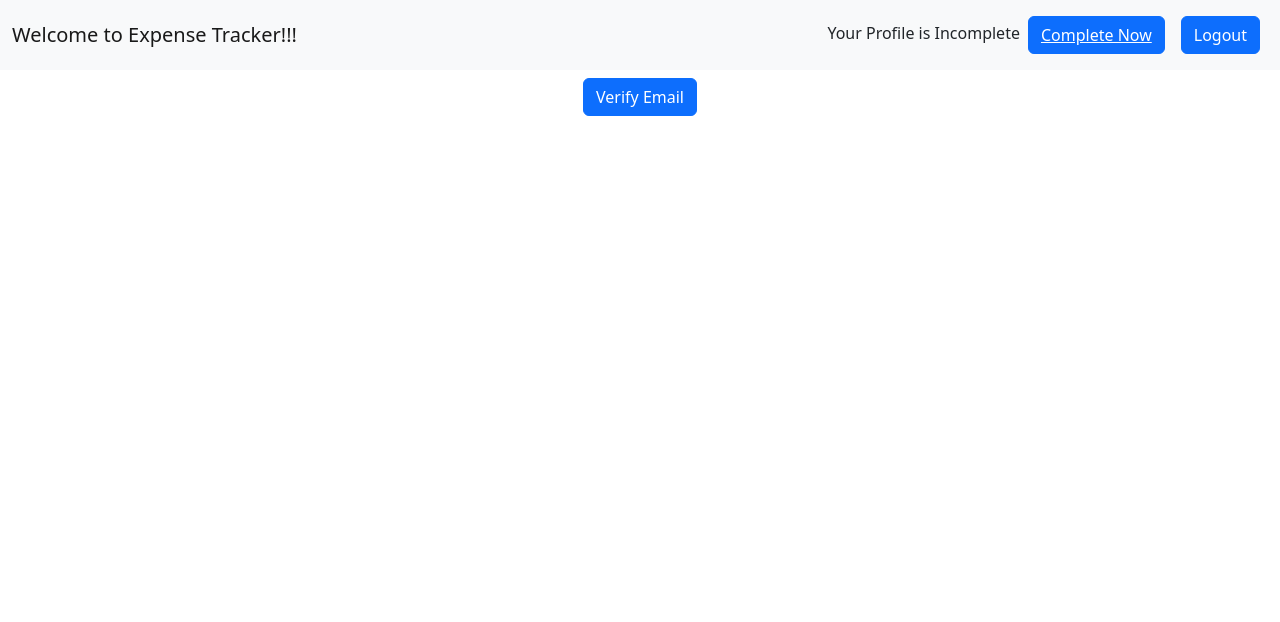
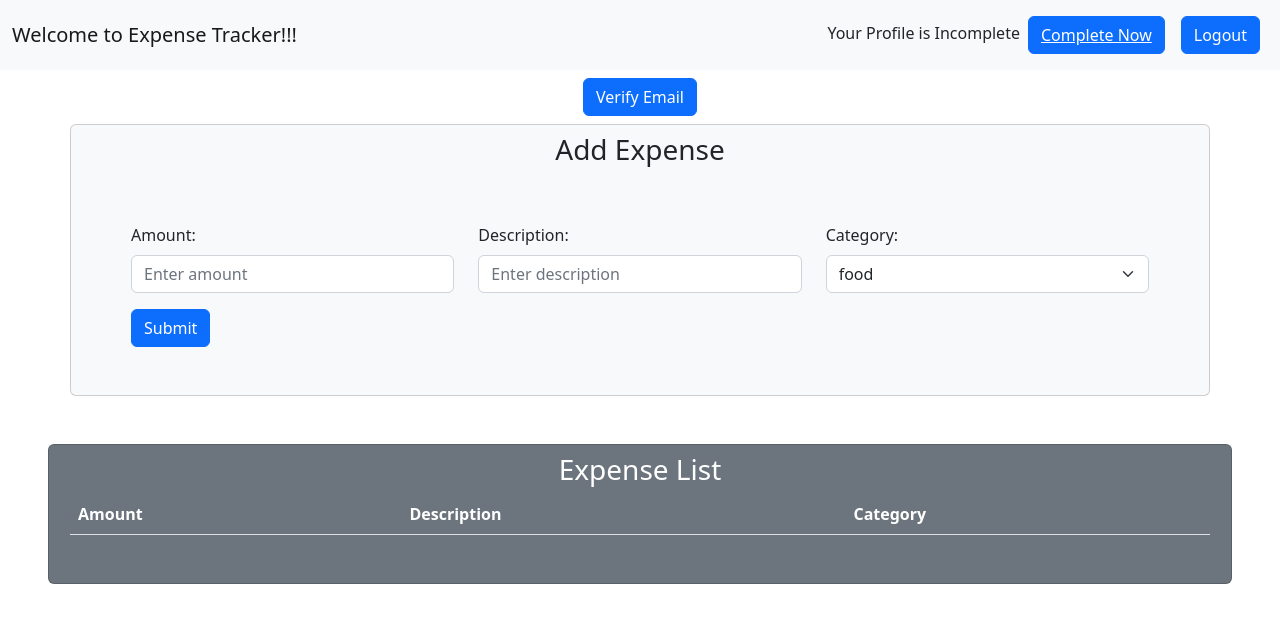
Before and after one commit to Pardeepky/Expense-Tracker-React, a React (Create React App) app: page /#/home in a window 1280 px wide. Shown: the top 622 px of the page. Built offline with nearby package versions, Linux system fonts and the light colour scheme; sample sign-in values are in the browser's storage.

Commit message:
added expense form and list to manage expenses

```diff
--- a/src/App.js
+++ b/src/App.js
@@ -23,7 +23,9 @@ const App = () => {
       <Header />
       <VerifyUser />
       <main>
-        <Outlet />
+        <section>
+          <Outlet />
+        </section>
       </main>
     </>
   );
--- /dev/null
+++ b/src/components/ExpensesForm.js
@@ -0,0 +1,78 @@
+import React, { useContext, useState } from 'react';
+import { FormGroup, Label, Input, Form, Button, Col, Row } from 'reactstrap';
+import ExpenseContext from '../context-store/Expense-Context';
+
+const categories = ['food', 'petrol', 'travel'];
+
+const ExpensesForm = () => {
+    const [amount, setAmount] = useState('');
+    const [description, setDescription] = useState('');
+    const [category, setCategory] = useState(categories[0]);
+    const expCtx = useContext(ExpenseContext);
+
+    const handleSubmit = (event) => {
+        event.preventDefault();
+        expCtx.addExpense({ amount, description, category });
+    };
+
+    return (
+        <div className='container card bg-light text-dark'>
+            <h3 className='text-center m-2'>Add Expense</h3>
+            <Form className='m-5' onSubmit={handleSubmit}>
+                <Row>
+                    <Col>
+                        <FormGroup>
+                            <Label for="amount">Amount:</Label>
+                            <Input
+                                type="number"
+                                name="amount"
+                                id="amount"
+                                placeholder="Enter amount"
+                                value={amount}
+                                onChange={(e) => setAmount(e.target.value)}
+                                required
+                            />
+                        </FormGroup>
+                    </Col>
+                    <Col>
+                        <FormGroup>
+                            <Label for="description">Description:</Label>
+                            <Input
+                                type="text"
+                                name="description"
+                                id="description"
+                                placeholder="Enter description"
+                                value={description}
+                                onChange={(e) => setDescription(e.target.value)}
+                                required
+                            />
+                        </FormGroup>
+                    </Col>
+                    <Col>
+                        <FormGroup>
+                            <Label for="category">Category:</Label>
+                            <Input
+                                type="select"
+                                name="category"
+                                id="category"
+                                value={category}
+                                onChange={(e) => setCategory(e.target.value)}
+                            >
+                                {categories.map((cat) => (
+                                    <option key={cat} value={cat}>
+                                        {cat}
+                                    </option>
+                                ))}
+                            </Input>
+                        </FormGroup>
+                    </Col>
+                </Row>
+                <Button color="primary" type="submit">
+                    Submit
+                </Button>
+            </Form>
+        </div>
+    );
+};
+
+export default ExpensesForm;
--- /dev/null
+++ b/src/components/ExpensesList.js
@@ -0,0 +1,33 @@
+import React, { useContext } from 'react';
+import { Table } from 'reactstrap';
+import ExpenseContext from '../context-store/Expense-Context'
+
+const ExpensesList = () => {
+
+    const expCtx = useContext(ExpenseContext);
+    return (
+        <div className='card m-5 bg-secondary text-white'>
+            <h3 className='text-center m-2'>Expense List</h3>
+            <Table className='container mb-5 text-white'>
+                <thead>
+                    <tr>
+                        <th>Amount</th>
+                        <th>Description</th>
+                        <th>Category</th>
+                    </tr>
+                </thead>
+                <tbody>
+                    {expCtx.expenses.map((item, idx) => (
+                        <tr key={idx}>
+                            <td>{item.amount}</td>
+                            <td>{item.description}</td>
+                            <td>{item.category}</td>
+                        </tr>
+                    ))}
+                </tbody>
+            </Table>
+        </div>
+    );
+}
+
+export default ExpensesList
--- /dev/null
+++ b/src/context-store/Expense-Context.js
@@ -0,0 +1,8 @@
+import React from "react";
+
+const ExpenseContext = React.createContext({
+    expenses: [],
+    addExpense: (item)=> {},
+})
+
+export default ExpenseContext;
--- /dev/null
+++ b/src/context-store/ExpenseProvider.js
@@ -0,0 +1,23 @@
+import { useState } from "react";
+import ExpenseContext from "./Expense-Context"
+
+const ExpenseProvider = (props) => {
+
+    const [expenses, setExpenses] = useState([]);
+
+    const addExpense = (item) => {
+        setExpenses([...expenses, item]);
+    };
+
+    const expenseContext = {
+        expenses: expenses,
+        addExpense: addExpense
+    }
+    return (
+        <ExpenseContext.Provider value={expenseContext}>
+            {props.children}
+        </ExpenseContext.Provider>
+    )
+}
+
+export default ExpenseProvider
--- a/src/index.js
+++ b/src/index.js
@@ -7,19 +7,24 @@ import { HashRouter, Navigate, Route, Routes } from 'react-router-dom';
 import AuthProvider from './context-store/AuthProvider';
 import CompleteProfile from './views/PrivatePages/CompleteProfile';
 import LoginScreen from './views/PublicPages/LoginScreen';
+import ExpenseProvider from './context-store/ExpenseProvider';
+import HomePage from './views/PrivatePages/HomePage';
 
 const root = ReactDOM.createRoot(document.getElementById('root'));
 root.render(
   <React.StrictMode>
     <HashRouter>
       <AuthProvider>
+        <ExpenseProvider>
           <Routes>
             <Route path='/' element={<LoginScreen />} />
             <Route path='/home' element={<App />}>
+            <Route path='/home' element={<HomePage />} />
               <Route path='/home/complete-profile' element={<CompleteProfile />} />
             </Route>
             <Route path="*" element={<Navigate to="/" replace />} />
           </Routes>
+        </ExpenseProvider>
       </AuthProvider>
     </HashRouter>
   </React.StrictMode>
--- a/src/views/PrivatePages/CompleteProfile.js
+++ b/src/views/PrivatePages/CompleteProfile.js
@@ -59,8 +59,8 @@ const CompleteProfile = () => {
                 );
                 if (res.ok) {
                     const data = await res.json();
-                    fullNameRef.current.value = data.users[0].displayName;
-                    profilePhotoUrlRef.current.value = data.users[0].photoUrl;
+                    fullNameRef.current.value = data.users[0].displayName || '';
+                    profilePhotoUrlRef.current.value = data.users[0].photoUrl || '';
                 }
             } catch (err) {
                 console.log(err);
@@ -70,7 +70,7 @@ const CompleteProfile = () => {
     }, []);
 
     const handleCancel = () => {
-        navigate('/');
+        navigate('/home');
     }
 
     return (
--- /dev/null
+++ b/src/views/PrivatePages/HomePage.js
@@ -0,0 +1,18 @@
+import React from 'react'
+import ExpensesForm from '../../components/ExpensesForm'
+import ExpensesList from '../../components/ExpensesList'
+
+const HomePage = () => {
+    return (
+        <>
+            <section>
+                <ExpensesForm />
+            </section>
+            <section>
+                <ExpensesList />
+            </section>
+        </>
+    )
+}
+
+export default HomePage
```
Lines whose indentation alone changed are shown as unchanged.
